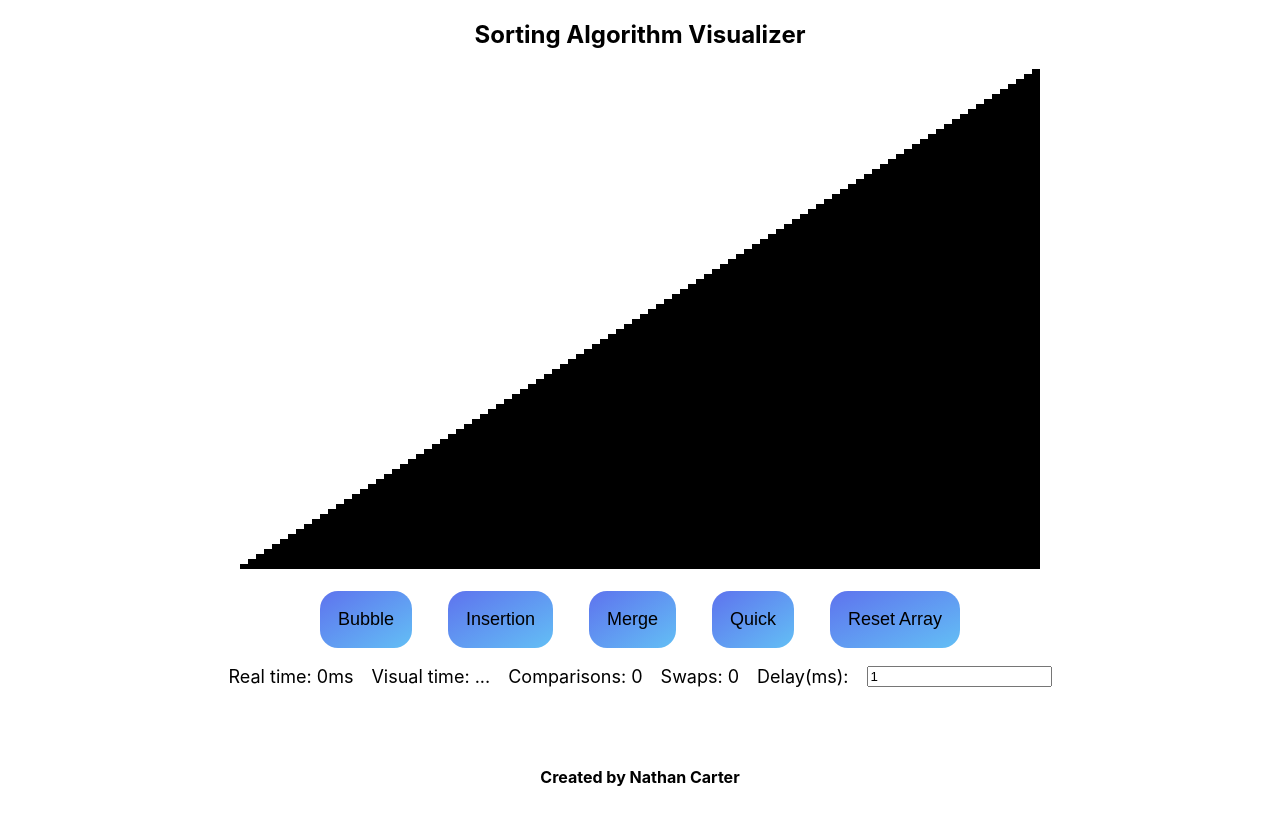
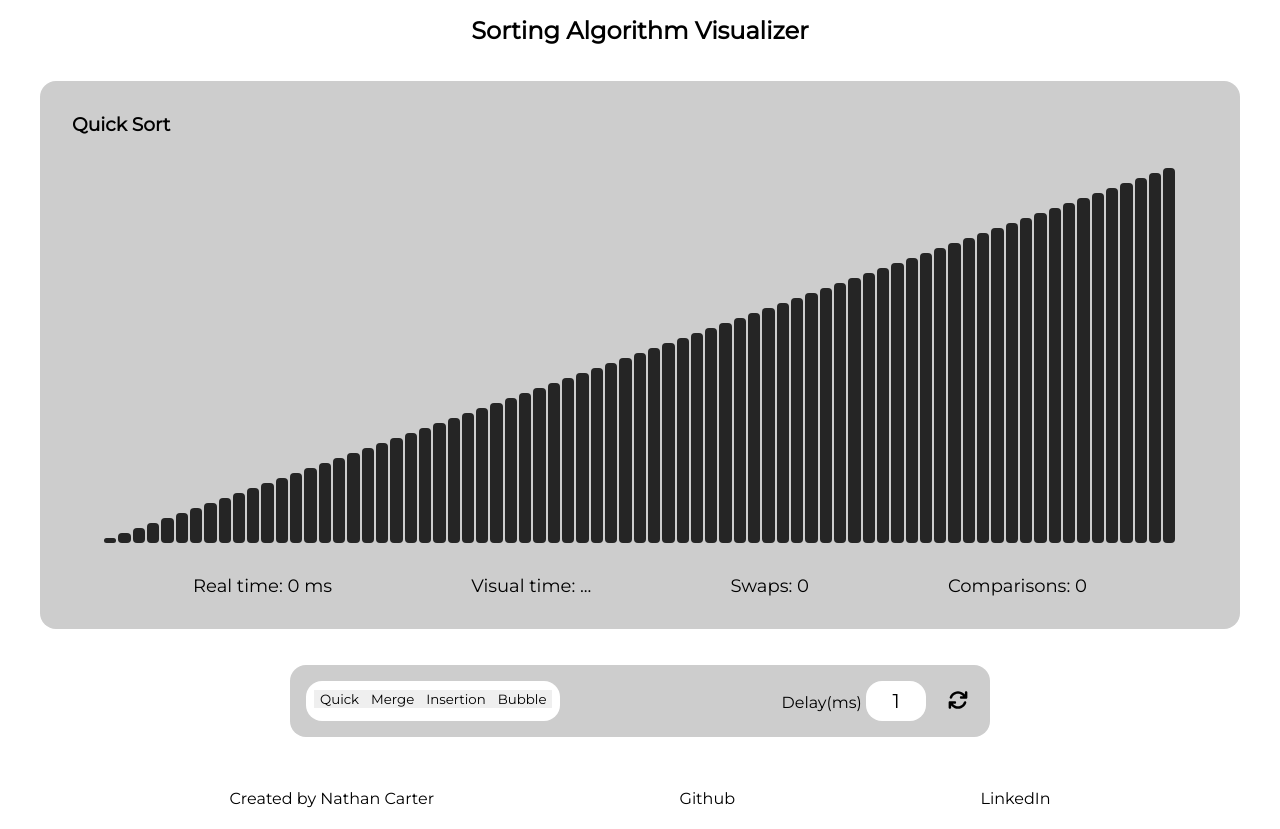
Before and after one commit to nathandcarter21/Sorting-Visualizer, a React (Create React App) app: page / in a window 1280 px wide. Before the commit the page ends 807 px from the top, so only its background shows below. Built offline with nearby package versions, Linux system fonts and the light colour scheme.

Commit message:
New Components

```diff
--- a/src/App.css
+++ b/src/App.css
@@ -1,54 +1,142 @@
-body {
+@import url("https://fonts.googleapis.com/css2?family=Montserrat:wght@400&display=swap");
+
+* {
+  box-sizing: border-box;
   margin: 0;
-  font-family: -apple-system, BlinkMacSystemFont, 'Segoe UI', 'Roboto', 'Oxygen',
-    'Ubuntu', 'Cantarell', 'Fira Sans', 'Droid Sans', 'Helvetica Neue',
-    sans-serif;
-  -webkit-font-smoothing: antialiased;
-  -moz-osx-font-smoothing: grayscale;
+  font-family: "Montserrat", sans-serif;
+}
+
+#root {
+  /* width: 100vw; */
 }
 
 .App {
-  text-align: center;
+  padding: 1rem 1rem 0 1rem;
+  /* text-align: center; */
+  display: flex;
+  flex-direction: column;
+  justify-content: space-between;
+  align-items: center;
+  gap: 20px;
+  min-height: 100vh;
+  /* width: 100vw; */
 }
 
-.col {
-  display: inline-block;
-  width: 8px;
-  background-color: black;
+nav {
 }
 
-.col p {
-  color: white;
-  margin: 0;
-  padding: 0;
+.chart {
+  width: 100%;
+  max-width: 1200px;
+
+  background-color: #cdcdcd;
+  border-radius: 1rem;
+  margin: 1rem;
+  padding: 2rem;
 }
 
-.algorithm {
-  color: black;
-  padding: 1em;
-  margin: 1em;
-  border-radius: 1em;
-  border: none;
-  background-image: linear-gradient(to left top, #63bff5, #5e73ee);
-  font-size: large;
+.columns {
+  display: flex;
+  align-items: baseline;
+  gap: 2px;
+  padding: 2rem;
+
+  /* margin: 1rem; */
+}
+.col {
+  /* display: inline-block; */
+  width: 5%;
+  /* min-width: 4px; */
+  background-color: #252525;
+  border-radius: 4px;
 }
 
 .information-section {
   display: flex;
   gap: 1em;
-  justify-content: center;
+  justify-content: space-evenly;
   font-size: large;
   flex-wrap: wrap;
 }
 
+.controls {
+  background-color: #cdcdcd;
+  padding: 1rem;
+  border-radius: 1rem;
+  width: 100%;
+  max-width: 700px;
+  display: flex;
+  justify-content: space-between;
+  gap: 1rem;
+  align-items: center;
+  flex-wrap: wrap;
+}
+
+.algorithms {
+  background-color: white;
+  padding: 0.5rem;
+  border-radius: 1rem;
+  height: 40px;
+}
+
+.algorithm {
+  border: none;
+}
+.algorithm:hover {
+  cursor: pointer;
+}
+
+.runSort {
+  display: flex;
+  align-items: center;
+  justify-content: space-between;
+  gap: 1rem;
+}
+
+.speed {
+  width: 60px;
+  height: 40px;
+  border: none;
+  border-radius: 1rem;
+  padding: 0.5rem;
+  font-size: 20px;
+  font-weight: 500;
+  text-align: center;
+}
+
+.start,
+.refresh {
+  border: none;
+  background-color: transparent;
+}
+.start:hover,
+.refresh:hover {
+  cursor: pointer;
+}
+
 .footer {
-  margin-top: 5em;
+  display: flex;
+  justify-content: space-evenly;
+  gap: 2rem;
+  margin-top: 2em;
   text-align: center;
   height: 40px;
   width: 100%;
 }
 
-@media screen and (max-width: 800px) {
+.footerLink {
+  text-decoration: none;
+  color: black;
+  transition: 1s ease-in-out;
+}
+
+@media screen and (max-width: 600px) {
+  .controls {
+    justify-content: space-evenly;
+  }
+}
+
+/* @media screen and (max-width: 800px) {
   .container {
     width: 100%;
   }
@@ -60,8 +148,8 @@ body {
   }
 
   .algorithm {
-    padding: .5em;
-    margin: .5em;
+    padding: 0.5em;
+    margin: 0.5em;
     border-radius: 1em;
     border: none;
     background-image: linear-gradient(to left top, #63bff5, #5e73ee);
@@ -70,8 +158,8 @@ body {
 
   .information-section {
     display: flex;
-    gap: .5em;
+    gap: 0.5em;
     justify-content: center;
     font-size: medium;
   }
-}
+} */
--- a/src/App.js
+++ b/src/App.js
@@ -1,5 +1,5 @@
-import './App.css';
-import Content from './Content';
+import "./App.css";
+import Content from "./Content";
 
 function App() {
   return (
@@ -9,7 +9,17 @@ function App() {
       </nav>
       <Content />
       <footer className="footer">
-        <h4>Created by Nathan Carter</h4>
+        <p>Created by Nathan Carter</p>
+        <a
+          href="https://github.com/nathandcarter21/Sorting-Visualizer"
+          className="footerLink">
+          Github
+        </a>
+        <a
+          href="https://www.linkedin.com/in/nathandcarter21"
+          className="footerLink">
+          LinkedIn
+        </a>
       </footer>
     </div>
   );
--- /dev/null
+++ b/src/Chart.js
@@ -0,0 +1,21 @@
+import Columns from "./Columns";
+
+const Chart = ({ props }) => {
+  return (
+    <section className="chart">
+      <h3>{props.algorithm}</h3>
+      <Columns array={props.array} />
+      <div className="information-section">
+        <div className="info">Real time: {props.realTime} ms</div>
+        <div className="info">
+          Visual time:{" "}
+          {props.visualTime === 0 ? "..." : `${props.visualTime / 1000} s`}
+        </div>
+        <div className="info">Swaps: {props.swaps}</div>
+        <div className="info">Comparisons: {props.comparisons}</div>
+      </div>
+    </section>
+  );
+};
+
+export default Chart;
--- a/src/Content.js
+++ b/src/Content.js
@@ -1,6 +1,6 @@
 import React, { useState, useEffect } from "react";
-import Columns from "./Columns";
-
+import Chart from "./Chart";
+import Controls from "./Controls";
 
 const Content = () => {
   //load in a random array on first render
@@ -10,8 +10,10 @@ const Content = () => {
 
   //set speed to users input
   const handleChangeSpeed = (e) => {
+    if (e.target.value.length < 4 && e.target.value >= 0) {
       setSpeed(e.target.value);
     }
+  };
 
   //initialize state variables for different metrics
   let [array, setArray] = useState([]);
@@ -22,22 +24,25 @@ const Content = () => {
   let [comparisons, setComparisons] = useState(0);
   let [swaps, setSwaps] = useState(0);
   let [speed, setSpeed] = useState(1);
+  const [algorithm, setAlgorithm] = useState("Quick Sort");
+
+  const arraySize = 75;
 
   //function to pause animations for ms milliseconds
   const sleep = (ms) => {
-        return new Promise(resolve => setTimeout(resolve, ms));
-    }
+    return new Promise((resolve) => setTimeout(resolve, ms));
+  };
 
   //function to create an array of size 100, and randomize its contents
   const setRandomArray = () => {
-        let tempArray = [100];
+    let tempArray = [arraySize];
 
-        for (let i = 0; i < 100; i++) {
+    for (let i = 0; i < arraySize; i++) {
       tempArray[i] = i + 1;
     }
 
-        for (let i = 0; i < 100; i++) {
-            let rand = Math.floor(Math.random() * 100);
+    for (let i = 0; i < arraySize; i++) {
+      let rand = Math.floor(Math.random() * arraySize);
       let temp = tempArray[rand];
       tempArray[rand] = tempArray[i];
       tempArray[i] = temp;
@@ -54,7 +59,7 @@ const Content = () => {
     if (colArray.length > 0) {
       setScrambled(true);
     }
-    }
+  };
 
   //function to bubble sort array and store animations
   const BubbleSort = async () => {
@@ -89,21 +94,21 @@ const Content = () => {
     setComparisons(comparisons);
     setSwaps(swaps);
     animateColumnsQuick(animations);
-    }
+  };
 
   //function to insertion sort array and store animations
   const Insertion = () => {
-        const temp = [...array]
+    const temp = [...array];
     const animations = [];
     let start = new Date().getTime();
-        let comparisons = 0
-        let swaps = 0
+    let comparisons = 0;
+    let swaps = 0;
     let n = temp.length;
 
     for (let i = 1; i < n; i++) {
       let current = temp[i];
       let j = i - 1;
-            while ((j > -1) && (current < temp[j])) {
+      while (j > -1 && current < temp[j]) {
         animations.push([0, j, j + 1]);
         animations.push([1, j, j + 1]);
         comparisons++;
@@ -121,7 +126,7 @@ const Content = () => {
     setSwaps(swaps);
     setComparisons(comparisons);
     animateColumnsQuick(animations);
-    }
+  };
 
   //function to merge sort array and store animations
   const MergeSort = async () => {
@@ -163,7 +168,7 @@ const Content = () => {
         swaps++;
         nums[i] = temp[i];
       }
-        }
+    };
 
     const mergeRec = async (nums, left, right) => {
       if (left < right) {
@@ -174,14 +179,14 @@ const Content = () => {
 
         merge(nums, left, mid, right);
       }
-        }
+    };
     const tempArray = [...array];
     let animations = [];
     let comparisons = 0;
     let swaps = 0;
     let start = new Date().getTime();
 
-        mergeRec(tempArray, 0, 99);
+    mergeRec(tempArray, 0, arraySize - 1);
 
     let end = new Date().getTime();
 
@@ -189,7 +194,7 @@ const Content = () => {
     setSwaps(swaps);
     setComparisons(comparisons);
     animateColumnsMerge(animations);
-    }
+  };
 
   //function to quick sort array and store animations
   const QuickSort = () => {
@@ -222,7 +227,7 @@ const Content = () => {
         }
       }
       return i;
-        }
+    };
 
     const sort = (nums, left, right) => {
       if (right - left > 0) {
@@ -233,7 +238,7 @@ const Content = () => {
         sort(nums, left, pivot - 1);
         sort(nums, pivot, right);
       }
-        }
+    };
 
     const temp = [...array];
     let animations = [];
@@ -241,7 +246,7 @@ const Content = () => {
     let swaps = 0;
     let start = new Date().getTime();
 
-        sort(temp, 0, 99);
+    sort(temp, 0, arraySize - 1);
 
     let end = new Date().getTime();
 
@@ -249,7 +254,7 @@ const Content = () => {
     setSwaps(swaps);
     setComparisons(comparisons);
     animateColumnsQuick(animations);
-    }
+  };
 
   //function to animate merge sort
   const animateColumnsMerge = async (animations) => {
@@ -259,17 +264,16 @@ const Content = () => {
 
     let start = new Date().getTime();
 
-        const colArray = document.getElementsByClassName("col")
+    const colArray = document.getElementsByClassName("col");
     for (let i = 0; i < animations.length; i++) {
       if (animations[i][0] === 0) {
-                colArray[animations[i][1]].style.backgroundColor = 'red';
-                colArray[animations[i][2]].style.backgroundColor = 'red';
+        colArray[animations[i][1]].style.backgroundColor = "red";
+        colArray[animations[i][2]].style.backgroundColor = "red";
         await sleep(speed);
-                colArray[animations[i][1]].style.backgroundColor = 'black';
-                colArray[animations[i][2]].style.backgroundColor = 'black';
+        colArray[animations[i][1]].style.backgroundColor = "#252525";
+        colArray[animations[i][2]].style.backgroundColor = "#252525";
         await sleep(speed);
-            }
-            else if (animations[i][0] === 1) {
+      } else if (animations[i][0] === 1) {
         const newHeight = `${animations[i][2] * 5}px`;
         colArray[animations[i][1]].style.height = newHeight;
       }
@@ -279,8 +283,7 @@ const Content = () => {
     setVisualTime(end - start);
     setRendering(false);
     setScrambled(false);
-
-    }
+  };
 
   //function to animate bubble, insertion, and quicksort
   const animateColumnsQuick = async (animations) => {
@@ -292,16 +295,16 @@ const Content = () => {
     const colArray = document.getElementsByClassName("col");
     for (let i = 0; i < animations.length; i++) {
       if (animations[i][0] === 0) {
-                colArray[animations[i][1]].style.backgroundColor = 'red';
-                colArray[animations[i][2]].style.backgroundColor = 'red';
+        colArray[animations[i][1]].style.backgroundColor = "red";
+        colArray[animations[i][2]].style.backgroundColor = "red";
         await sleep(speed);
-                colArray[animations[i][1]].style.backgroundColor = 'black';
-                colArray[animations[i][2]].style.backgroundColor = 'black';
+        colArray[animations[i][1]].style.backgroundColor = "black";
+        colArray[animations[i][2]].style.backgroundColor = "black";
         await sleep(speed);
-            }
-            else if (animations[i][0] === 1) {
+      } else if (animations[i][0] === 1) {
         const tempHeight = colArray[animations[i][1]].style.height;
-                colArray[animations[i][1]].style.height = colArray[animations[i][2]].style.height;
+        colArray[animations[i][1]].style.height =
+          colArray[animations[i][2]].style.height;
         colArray[animations[i][2]].style.height = tempHeight;
       }
     }
@@ -310,49 +313,43 @@ const Content = () => {
     setVisualTime(end - start);
     setRendering(false);
     setScrambled(false);
+  };
+
+  const startSort = () => {
+    if (!algorithm) {
+      return;
     }
+    if (algorithm === "Quick Sort") {
+      QuickSort();
+    } else if (algorithm === "Merge Sort") {
+      MergeSort();
+    } else if (algorithm === "Insertion Sort") {
+      Insertion();
+    } else if (algorithm === "Bubble Sort") {
+      BubbleSort();
+    }
+  };
 
   return (
-        <div className="container">
-            <Columns array={array} />
-            <button className="algorithm" onClick={() => {
-                if (scrambled && !rendering) {
-                    BubbleSort()
-                }
-            }}>Bubble</button>
-            <button className="algorithm" onClick={() => {
-                if (scrambled && !rendering) {
-                    Insertion();
-                }
-            }}>Insertion</button>
-            <button className="algorithm" onClick={() => {
-                if (scrambled && !rendering) {
-                    MergeSort()
-                }
-            }}>Merge</button>
-            <button className="algorithm" onClick={() => {
-                if (scrambled && !rendering) {
-                    QuickSort()
-                }
-            }}>Quick</button>
-            <button className="algorithm" onClick={() => {
-                if (!rendering) {
-                    setRandomArray()
-                    setScrambled(true)
-                }
-            }}>Reset Array</button>
-            <div className="information-section">
-                <div className="info">Real time: {realTime}ms</div>
-                <div className="info">Visual time: {visualTime === 0 ? '...' : `${visualTime / 1000} s`}</div>
-                <div className="info">Comparisons: {comparisons}</div>
-                <div className="info">Swaps: {swaps}</div>
-                <label htmlFor="speed">Delay(ms):</label>
-                <input value={speed} type="text" name="speed" id="speed" onChange={(e) => {
-                    handleChangeSpeed(e);
-                }} />
-            </div>
-        </div >
-    )
-}
+    <>
+      <Chart
+        props={{ algorithm, array, realTime, visualTime, swaps, comparisons }}
+      />
+
+      <Controls
+        props={{
+          scrambled,
+          rendering,
+          setAlgorithm,
+          handleChangeSpeed,
+          speed,
+          setRandomArray,
+          setScrambled,
+          startSort,
+        }}
+      />
+    </>
+  );
+};
 
 export default Content;
--- /dev/null
+++ b/src/Controls.js
@@ -0,0 +1,98 @@
+const Controls = ({ props }) => {
+  return (
+    <div className="controls">
+      <div className="algorithms">
+        <button
+          className="algorithm"
+          onClick={() => {
+            if (!props.rendering) {
+              props.setAlgorithm("Quick Sort");
+              // props.QuickSort();
+            }
+          }}>
+          Quick
+        </button>
+        <button
+          className="algorithm"
+          onClick={() => {
+            if (!props.rendering) {
+              props.setAlgorithm("Merge Sort");
+              // props.MergeSort();
+            }
+          }}>
+          Merge
+        </button>
+        <button
+          className="algorithm"
+          onClick={() => {
+            if (!props.rendering) {
+              props.setAlgorithm("Insertion Sort");
+              // props.Insertion();
+            }
+          }}>
+          Insertion
+        </button>
+        <button
+          className="algorithm"
+          onClick={() => {
+            if (!props.rendering) {
+              props.setAlgorithm("Bubble Sort");
+              // props.BubbleSort();
+            }
+          }}>
+          Bubble
+        </button>
+      </div>
+      <div className="runSort">
+        <div className="speedControl">
+          <label htmlFor="speed">Delay(ms) </label>
+          <input
+            className="speed"
+            value={props.speed}
+            type="text"
+            name="speed"
+            id="speed"
+            onChange={(e) => {
+              props.handleChangeSpeed(e);
+            }}
+          />
+        </div>
+
+        {props.scrambled ? (
+          <button
+            className="start"
+            onClick={() => {
+              props.startSort();
+            }}>
+            <svg
+              xmlns="http://www.w3.org/2000/svg"
+              viewBox="0 0 384 512"
+              width="20px"
+              height="20px">
+              <path d="M73 39c-14.8-9.1-33.4-9.4-48.5-.9S0 62.6 0 80V432c0 17.4 9.4 33.4 24.5 41.9s33.7 8.1 48.5-.9L361 297c14.3-8.7 23-24.2 23-41s-8.7-32.2-23-41L73 39z" />
+            </svg>
+          </button>
+        ) : (
+          <button
+            className="refresh"
+            onClick={() => {
+              if (!props.rendering) {
+                props.setRandomArray();
+                props.setScrambled(true);
+              }
+            }}>
+            <svg
+              xmlns="http://www.w3.org/2000/svg"
+              width="20px"
+              height="20px"
+              viewBox="0 0 512 512">
+              <path d="M105.1 202.6c7.7-21.8 20.2-42.3 37.8-59.8c62.5-62.5 163.8-62.5 226.3 0L386.3 160H336c-17.7 0-32 14.3-32 32s14.3 32 32 32H463.5c0 0 0 0 0 0h.4c17.7 0 32-14.3 32-32V64c0-17.7-14.3-32-32-32s-32 14.3-32 32v51.2L414.4 97.6c-87.5-87.5-229.3-87.5-316.8 0C73.2 122 55.6 150.7 44.8 181.4c-5.9 16.7 2.9 34.9 19.5 40.8s34.9-2.9 40.8-19.5zM39 289.3c-5 1.5-9.8 4.2-13.7 8.2c-4 4-6.7 8.8-8.1 14c-.3 1.2-.6 2.5-.8 3.8c-.3 1.7-.4 3.4-.4 5.1V448c0 17.7 14.3 32 32 32s32-14.3 32-32V396.9l17.6 17.5 0 0c87.5 87.4 229.3 87.4 316.7 0c24.4-24.4 42.1-53.1 52.9-83.7c5.9-16.7-2.9-34.9-19.5-40.8s-34.9 2.9-40.8 19.5c-7.7 21.8-20.2 42.3-37.8 59.8c-62.5 62.5-163.8 62.5-226.3 0l-.1-.1L125.6 352H176c17.7 0 32-14.3 32-32s-14.3-32-32-32H48.4c-1.6 0-3.2 .1-4.8 .3s-3.1 .5-4.6 1z" />
+            </svg>
+          </button>
+        )}
+      </div>
+    </div>
+  );
+};
+
+export default Controls;
```
Also changed, not shown: src/Columns.js (+13 -11 lines). Lines whose indentation alone changed are shown as unchanged.
